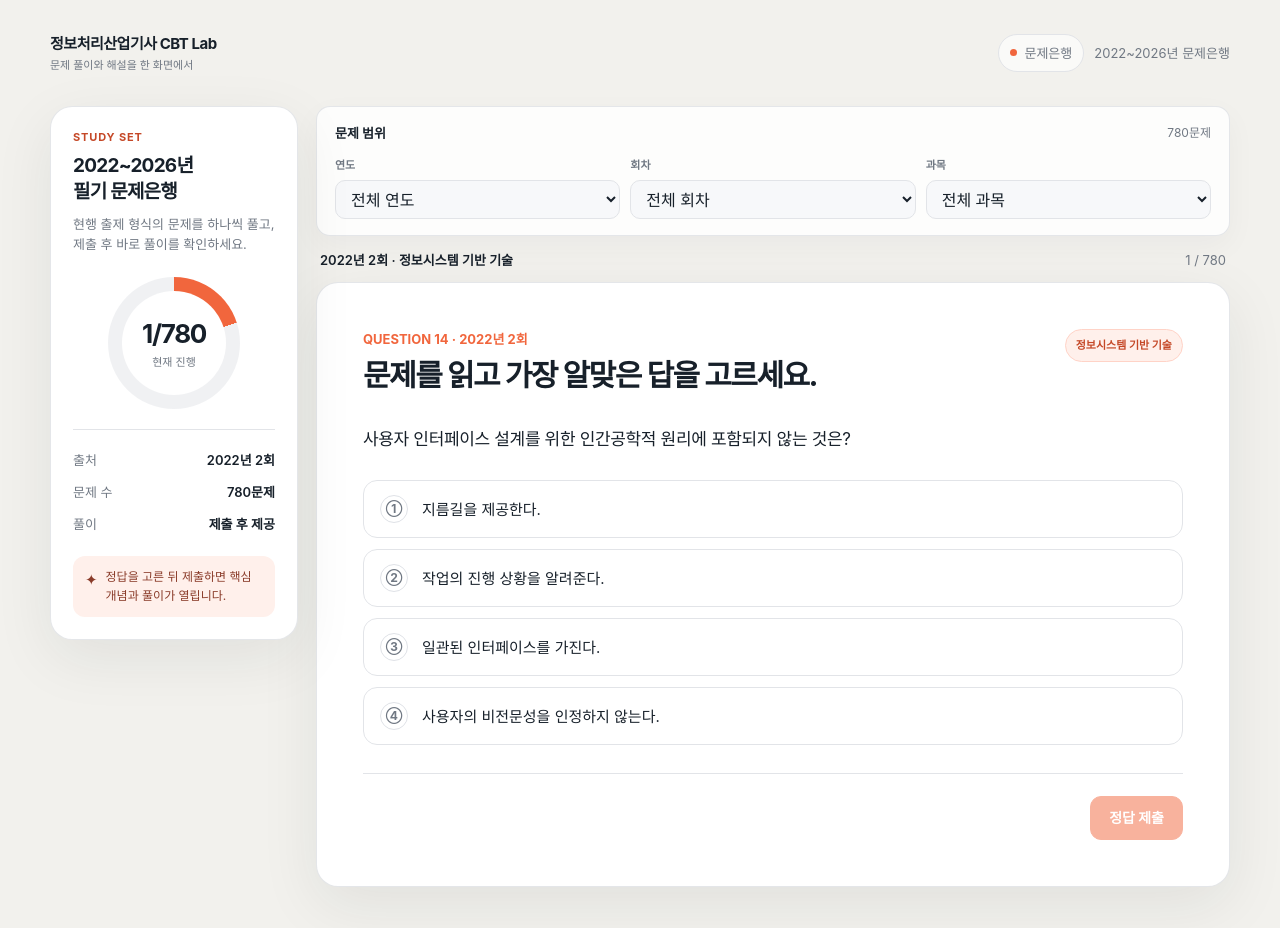
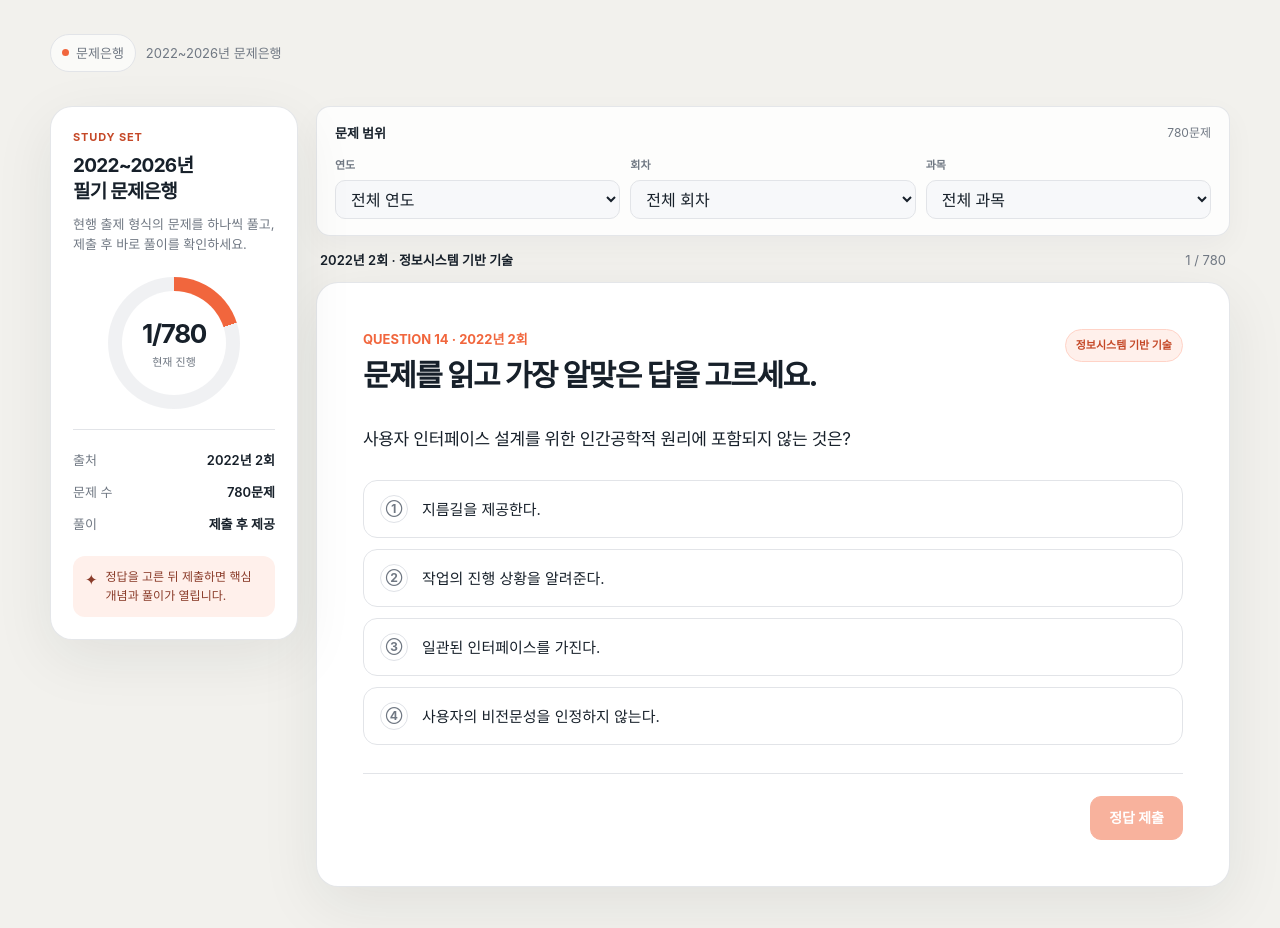
Before and after one commit to MinhyeokChoi99/certi, a website: page index.html in a window 1280 px wide. Drawn offline with Linux system fonts and the light colour scheme.

Commit message:
Remove header branding

```diff
--- a/index.html
+++ b/index.html
@@ -3,7 +3,7 @@
 <head>
   <meta charset="utf-8" />
   <meta name="viewport" content="width=device-width, initial-scale=1" />
-  <title>정보처리산업기사 CBT Lab</title>
+  <title>CBT Lab</title>
   <style>
     :root {
       --bg: #f2f1ed;
@@ -54,17 +54,6 @@
       min-height: 62px;
       margin-bottom: 22px;
     }
-    .brand {
-      display: inline-flex;
-      align-items: center;
-      color: var(--ink);
-      text-decoration: none;
-      font-weight: 700;
-      letter-spacing: -0.03em;
-    }
-    .brand-copy { display: grid; gap: 1px; }
-    .brand-title { font-size: 15px; }
-    .brand-subtitle { color: var(--muted); font-size: 11px; font-weight: 500; letter-spacing: 0; }
     .topbar-actions { display: flex; align-items: center; gap: 10px; color: var(--muted); font-size: 13px; }
     .status-pill {
       display: inline-flex;
@@ -374,12 +363,6 @@
 <body>
   <div class="app-frame">
     <header class="topbar">
-      <a class="brand" href="#" aria-label="정보처리산업기사 CBT Lab 홈">
-        <span class="brand-copy">
-          <span class="brand-title">정보처리산업기사 CBT Lab</span>
-          <span class="brand-subtitle">문제 풀이와 해설을 한 화면에서</span>
-        </span>
-      </a>
       <div class="topbar-actions">
         <span class="status-pill"><span class="status-dot"></span>문제은행</span>
         <span>2022~2026년 문제은행</span>
```
